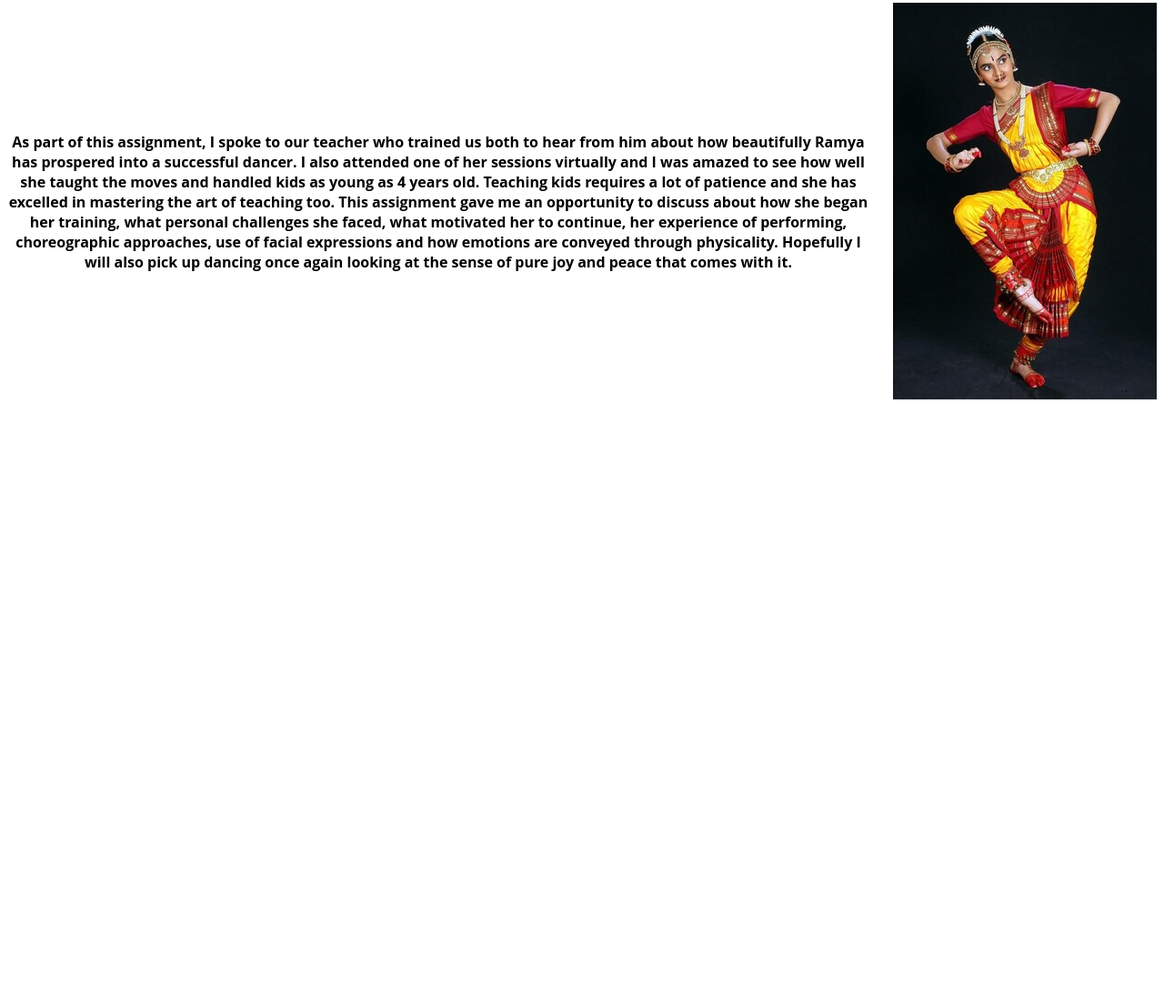
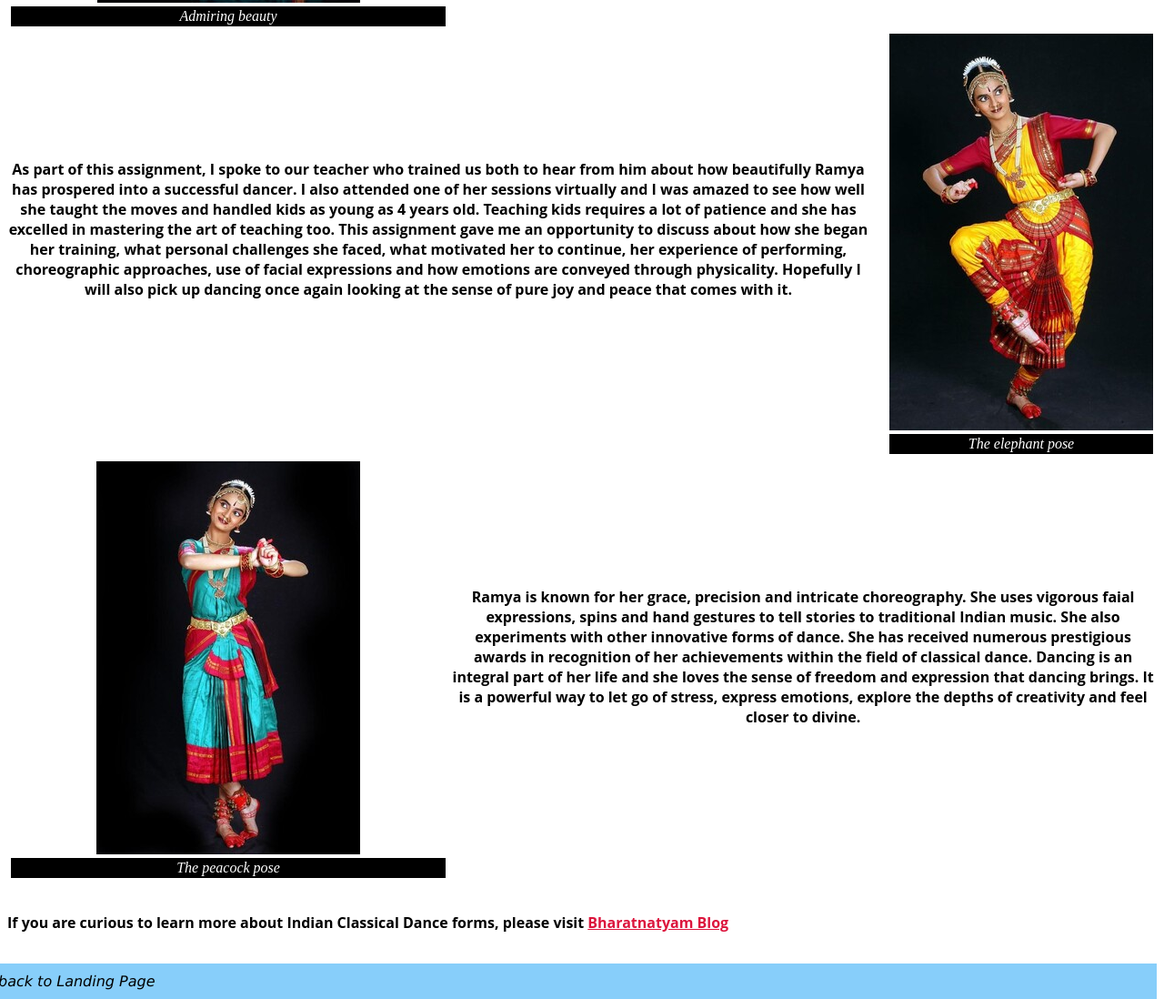
Before and after one commit to rashmi-sathiyanarayanan/bioSite, a plain HTML site: page landingPage_sathiyanarayanan.html in a window 1280 px wide. Shown: the part 761-1859 px from the top of the page at 91% size. Before the commit the page ends 1212 px from the top, so only its background shows below. Drawn offline with Linux system fonts and the light colour scheme.

Commit message:
Module 8 - Biosite Assignment

```diff
--- a/landingPage_sathiyanarayanan.html
+++ b/landingPage_sathiyanarayanan.html
@@ -7,8 +7,6 @@
         <link href="sathiyanarayanan_bioSite.css" type="text/css" rel="stylesheet" />
     </head>
     <body>
-        <header>
-
             <div class="main">
                 <div class="title">
                     <h1>
@@ -26,7 +24,10 @@
             </div>
             <div class="content">
                 <div class="pose">
-                    <img src="images/image1.jpeg">
+                    <figure>
+                        <img src="images/image1.jpeg">
+                        <figcaption>Admiring beauty</figcaption>
+                    </figure>
                 </div>
                 <div class="description">
                     <p class="text"><strong>Ramya Shastry is a childhood friend of mine. We first met at our dance school when we were really young kids. We learnt dancing together for the next 15 years, along with that our friendship also blossomed. While I could not continue to pursue dancing, Ramya has continued to practice and excelled in classical dancing. I am so happy and proud of her exquisite talents, her passion and dedication for dance. She is now a seasoned dancer with many performances at prestigious events both at home and internationally. She now has her own dance troupe and dance school where she teaches young kids and adults who are interested in learning the classical dance form of Bharatnatyam.</strong></p>
@@ -38,10 +39,30 @@
                     <p class="text"><strong>As part of this assignment, I spoke to our teacher who trained us both to hear from him about how beautifully Ramya has prospered into a successful dancer. I also attended one of her sessions virtually and I was amazed to see how well she taught the moves and handled kids as young as 4 years old. Teaching kids requires a lot of patience and she has excelled in mastering the art of teaching too. This assignment gave me an opportunity to discuss about how she began her training, what personal challenges she faced, what motivated her to continue, her experience of performing, choreographic approaches, use of facial expressions and how emotions are conveyed through physicality. Hopefully I will also pick up dancing once again looking at the sense of pure joy and peace that comes with it. </strong></p>
                 </div>
                 <div class="poseone">
-                    <img src="images/image2.jpeg">
+                    <figure>
+                        <img src="images/image2.jpeg">
+                        <figcaption>The elephant pose</figcaption>
+                    </figure>
                 </div>
             </div>
-
-        </header>
+            <div class="content">
+                <div class="pose">
+                    <figure>
+                        <img src="images/image3.jpeg">
+                        <figcaption>The peacock pose</figcaption>
+                    </figure>
+                </div>
+                <div class="description">
+                    <p class="text"><strong>Ramya is known for her grace, precision and intricate choreography. She uses vigorous faial expressions, spins and hand gestures to tell stories to traditional Indian music. She also experiments with other innovative forms of dance. She has received numerous prestigious awards in recognition of her achievements within the field of classical dance. Dancing is an integral part of her life and she loves the sense of freedom and expression that dancing brings. It is a powerful way to let go of stress, express emotions, explore the depths of creativity and feel closer to divine. </strong></p>
+                </div>
+            </div>
+            <div>
+                </br>
+                <p class="text"><strong> If you are curious to learn more about Indian Classical Dance forms, please visit <a href="https://bnatyam.wordpress.com/" target="_blank">Bharatnatyam Blog</a></strong></p>
+                </br>
+            </div>
+            <footer>
+                <a href="landingPage_sathiyanarayanan.html">back to Landing Page</a>
+            </footer>
     </body>
 </html>
--- a/sathiyanarayanan_bioSite.css
+++ b/sathiyanarayanan_bioSite.css
@@ -87,3 +87,43 @@ div.descriptionone {
     width: 75%;
     padding-top: 10%;
 }
+
+footer {
+    background-color: lightskyblue;
+    width: 100%;
+    bottom: 0;
+    position: relative;
+}
+
+footer a {
+    text-decoration: none;
+    color: black;
+    font-style: italic;
+    float: right;
+    font-family:  ‘Playfair Display’, Verdana, Arial, sans-serif;
+    background-color: lightskyblue;
+    width: 100%;
+    bottom: 0;
+    padding: 10px;
+}
+
+footer a:hover {
+    text-decoration: underline;
+}
+
+figure {
+    padding: 4px;
+    margin: auto;
+}
+
+figcaption {
+    background-color: black;
+    color: white;
+    font-style: italic;
+    padding: 2px;
+    text-align: center;
+}
+
+p a {
+    color: crimson;
+}
```
Also changed, not shown: aboutPage_sathiyanarayanan.html (+12 -0 lines), hobbiesPage_sathiyanarayanan.html (+19 -4 lines).
